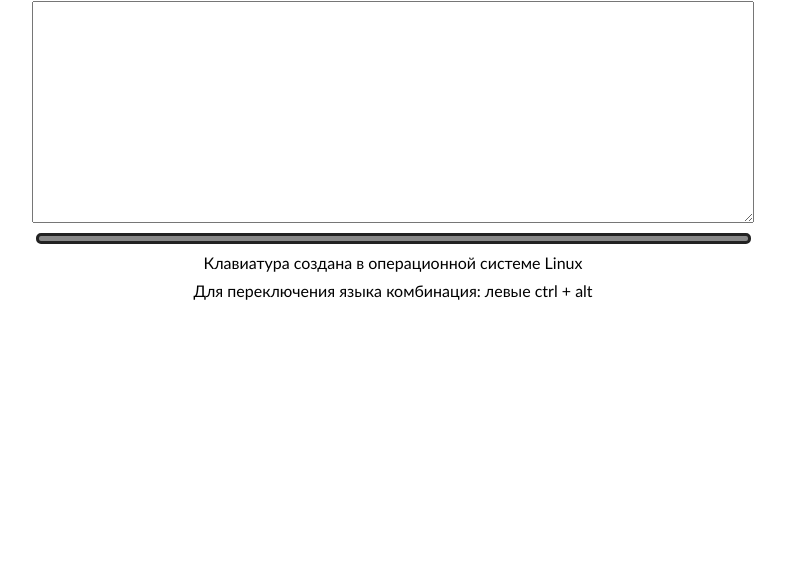
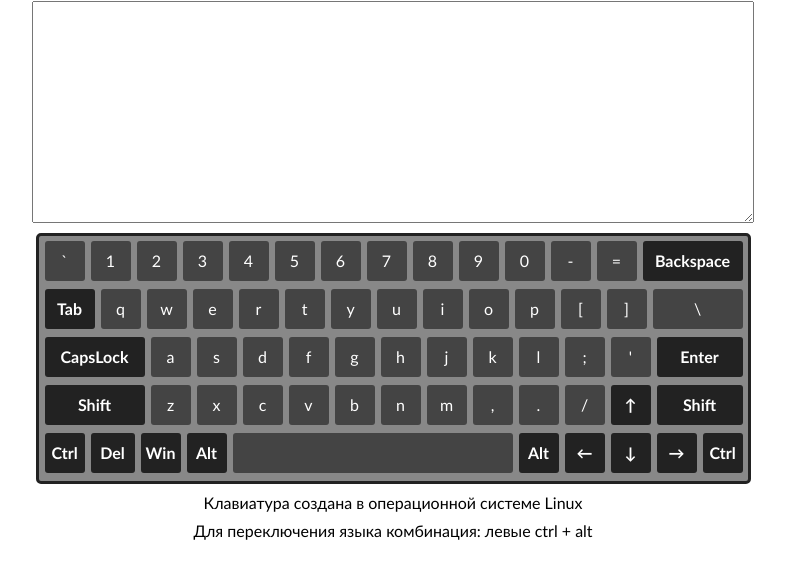
Before and after one commit to mamont79/virtual-keyboard, a plain HTML site: page index.html in a window 1280 px wide. Shown: the part 54-632 px from the top of the page, without its empty margins (247-1032 px from the left). Drawn offline with Linux system fonts and the light colour scheme.

Commit message:
feat: add keyboard builder from objects 27.04.23

```diff
--- a/css/style.css
+++ b/css/style.css
@@ -1,6 +1,6 @@
 .centralizer {
   margin: 0 auto;
-  font-family: "Trebuchet MS", "Helvetica", sans-serif
+  font-family: "Trebuchet MS", "Helvetica", sans-serif;
 }
 
 .textarea {
@@ -10,7 +10,7 @@
   margin: 10px auto 10px;
   padding: 10px;
   font-size: 18px;
-  color: #444444
+  color: #444444;
 }
 
 .caseDown,
@@ -19,43 +19,46 @@
 .caps {
   display: block;
   width: 100;
-  min-height: 40px
+  min-height: 40px;
 }
 
 .hidden {
-  display: none
+  display: none;
 }
 
 .description,
 .language,
 .title {
   margin: 10px auto;
-  text-align: center
+  text-align: center;
 }
 
 .title {
   font-size: 30px;
   color: rgba(101,134,177,0.8);
   -webkit-text-stroke: 1px rgba(114,177,101,0.8);
-  -webkit-text-fill-color: rgba(101,134,177,0.8)
+  -webkit-text-fill-color: rgba(101,134,177,0.8);
 }
 
 .keyboard {
+  display: flex;
+  flex-wrap: wrap;
   width: 704px;
+  height: 240px;
   margin: 0 auto;
   padding: 5px;
   padding-left: 0;
   padding-bottom: 0;
   background: #888888;
   border: 3px solid #222222;
-  border-radius: 5px
+  border-radius: 5px;
 }
 
 .keyboard .row {
   clear: both;
   width: 100%;
   height: 40px;
-  margin-bottom: 8px
+  margin-bottom: 8px;
 }
 
 .keyboard .key {
@@ -63,6 +66,7 @@
   width: 40px;
   height: 40px;
   margin-left: 6px;
+  margin-bottom: 6px;
   font-weight: 500;
   line-height: 40px;
   text-align: center;
@@ -71,16 +75,16 @@
   border-radius: 3px;
   cursor: pointer;
   user-select: none;
-  transition: border-radius 0.3s, background-color 0.3s
+  transition: border-radius 0.3s, background-color 0.3s;
 }
 
 .keyboard .key:hover {
-  background: #79aa89
+  background: #e8e689;
 }
 
 .keyboard .key.active {
-  background-color: #2cfd72;
-  border-radius: 50px
+  background-color: #fdfd2c;
+  border-radius: 50px;
 }
 
 .keyboard .AltLeft,
@@ -100,28 +104,32 @@
 .keyboard .Tab,
 .keyboard .MetaLeft {
   font-weight: 600;
-  background-color: #222222
+  background-color: #222222;
 }
 
 .keyboard .Tab {
-  width: 50px
+  width: 50px;
 }
 
 .keyboard .Backspace,
 .keyboard .CapsLock,
 .keyboard .ShiftLeft {
-  width: 100px
+  width: 100px;
 }
 
 .keyboard .Delete {
-  width: 44px
+  width: 44px;
 }
 
 .keyboard .Enter,
 .keyboard .ShiftRight {
-  width: 86px
+  width: 86px;
 }
 
 .keyboard .Space {
-  width: 330px
+  width: 280px;
 }
+
+.keyboard .Slash {
+  width: 90px;
+}
--- a/js/jscript.js
+++ b/js/jscript.js
@@ -1,15 +1,13 @@
-import { initKeyboard } from '/js/init.js';
+import { initKeyboard } from "/js/init.js";
+import { winKeys } from "/js/winKeyboard.js";
 
-
-
-
-
-
-
-
-
-
-
-
+function buildKeyboard() {
+  let out = "";
+  for (let i = 0; i < winKeys.length; i++) {
+    out += `<div class="${winKeys[i].class}">${winKeys[i].key}</div>`;
+  }
+  document.querySelector(".keyboard").innerHTML = out;
+}
 
 initKeyboard();
+buildKeyboard();
--- /dev/null
+++ b/js/winKeyboard.js
@@ -0,0 +1,331 @@
+const winKeys = [
+  {
+    "key": "`",
+    "keyCode": 192,
+    "class": "key",
+  },
+  {
+    "key": "1",
+    "keyCode": 49,
+    "class": "key",
+  },
+  {
+    "key": "2",
+    "keyCode": 50,
+    "class": "key",
+  },
+  {
+    "key": "3",
+    "keyCode": 51,
+    "class": "key",
+  },
+  {
+    "key": "4",
+    "keyCode": 52,
+    "class": "key",
+  },
+  {
+    "key": "5",
+    "keyCode": 53,
+    "class": "key",
+  },
+  {
+    "key": "6",
+    "keyCode": 54,
+    "class": "key",
+  },
+  {
+    "key": "7",
+    "keyCode": 55,
+    "class": "key",
+  },
+  {
+    "key": "8",
+    "keyCode": 56,
+    "class": "key",
+  },
+  {
+    "key": "9",
+    "keyCode": 57,
+    "class": "key",
+  },
+  {
+    "key": "0",
+    "keyCode": 48,
+    "class": "key",
+  },
+  {
+    "key": "-",
+    "keyCode": 189,
+    "class": "key",
+  },
+  {
+    "key": "=",
+    "keyCode": 187,
+    "class": "key",
+  },
+  {
+    "key": "Backspace",
+    "keyCode": 8,
+    "class": "key Backspace",
+  },
+  {
+    "key": "Tab",
+    "keyCode": 9,
+    "class": "key Tab",
+  },
+  {
+    "key": "q",
+    "keyCode": 81,
+    "class": "key",
+  },
+  {
+    "key": "w",
+    "keyCode": 87,
+    "class": "key",
+  },
+  {
+    "key": "e",
+    "keyCode": 69,
+    "class": "key",
+  },
+  {
+    "key": "r",
+    "keyCode": 82,
+    "class": "key",
+  },
+  {
+    "key": "t",
+    "keyCode": 84,
+    "class": "key",
+  },
+  {
+    "key": "y",
+    "keyCode": 89,
+    "class": "key",
+  },
+  {
+    "key": "u",
+    "keyCode": 85,
+    "class": "key",
+  },
+  {
+    "key": "i",
+    "keyCode": 73,
+    "class": "key",
+  },
+  {
+    "key": "o",
+    "keyCode": 79,
+    "class": "key",
+  },
+  {
+    "key": "p",
+    "keyCode": 80,
+    "class": "key",
+  },
+  {
+    "key": "[",
+    "keyCode": 219,
+    "class": "key",
+  },
+  {
+    "key": "]",
+    "keyCode": 221,
+    "class": "key",
+  },
+  {
+    "key": "\\",
+    "keyCode": 220,
+    "class": "key Slash",
+  },
+  {
+    "key": "CapsLock",
+    "keyCode": 20,
+    "class": "key CapsLock",
+  },
+  {
+    "key": "a",
+    "keyCode": 65,
+    "class": "key",
+  },
+  {
+    "key": "s",
+    "keyCode": 83,
+    "class": "key",
+  },
+  {
+    "key": "d",
+    "keyCode": 68,
+    "class": "key",
+  },
+  {
+    "key": "f",
+    "keyCode": 70,
+    "class": "key",
+  },
+  {
+    "key": "g",
+    "keyCode": 71,
+    "class": "key",
+  },
+  {
+    "key": "h",
+    "keyCode": 72,
+    "class": "key",
+  },
+  {
+    "key": "j",
+    "keyCode": 74,
+    "class": "key",
+  },
+  {
+    "key": "k",
+    "keyCode": 75,
+    "class": "key",
+  },
+  {
+    "key": "l",
+    "keyCode": 76,
+    "class": "key",
+  },
+  {
+    "key": ";",
+    "keyCode": 186,
+    "class": "key",
+  },
+  {
+    "key": "'",
+    "keyCode": 222,
+    "class": "key",
+  },
+  {
+    "key": "Enter",
+    "keyCode": 13,
+    "class": "key Enter",
+  },
+  {
+    "key": "Shift",
+    "keyCode": 16,
+    code: "ShiftLeft",
+    "class": "key ShiftLeft",
+  },
+  {
+    "key": "z",
+    "keyCode": 90,
+    "class": "key",
+  },
+  {
+    "key": "x",
+    "keyCode": 88,
+    "class": "key",
+  },
+  {
+    "key": "c",
+    "keyCode": 67,
+    "class": "key",
+  },
+  {
+    "key": "v",
+    "keyCode": 86,
+    "class": "key",
+  },
+  {
+    "key": "b",
+    "keyCode": 66,
+    "class": "key",
+  },
+  {
+    "key": "n",
+    "keyCode": 78,
+    "class": "key",
+  },
+  {
+    "key": "m",
+    "keyCode": 77,
+    "class": "key",
+  },
+  {
+    "key": ",",
+    "keyCode": 188,
+    "class": "key",
+  },
+  {
+    "key": ".",
+    "keyCode": 190,
+    "class": "key",
+  },
+  {
+    "key": "/",
+    "keyCode": 191,
+    "class": "key",
+  },
+  {
+    "key": "&uarr;",
+    "keyCode": 38,
+    "class": "key ArrowUp",
+  },
+  {
+    "key": "Shift",
+    "keyCode": 16,
+    code: "ShiftRight",
+    "class": "key ShiftRight",
+  },
+  {
+    "key": "Ctrl",
+    "keyCode": 17,
+    code: "ControlLeft",
+    "class": "key ControlLeft",
+  },
+  {
+    "key": "Del",
+    "keyCode": 46,
+    "class": "key  Delete",
+  },
+  {
+    "key": "Win",
+    "keyCode": 91,
+    "class": "key MetaLeft",
+  },
+  {
+    "key": "Alt",
+    "keyCode": 18,
+    code: "AltLeft",
+    "class": "key AltLeft",
+  },
+  {
+    "key": " ",
+    "keyCode": 32,
+    "class": "key Space",
+  },
+  {
+    "key": "Alt",
+    "keyCode": 18,
+    code: "AltRight",
+    "class": "key AltRight",
+  },
+
+  {
+    "key": "&larr;",
+    "keyCode": 37,
+    "class": "key ArrowLeft",
+  },
+    {
+    "key": "&darr;",
+    "keyCode": 40,
+    "class": "key ArrowDown",
+  },
+  {
+    "key": "&rarr;",
+    "keyCode": 39,
+    "class": "key ArrowRight",
+  },
+  {
+    "key": "Ctrl",
+    "keyCode": 17,
+    code: "ControlRight",
+    "class": "key ControlRight",
+  },
+];
+
+export { winKeys };
```
